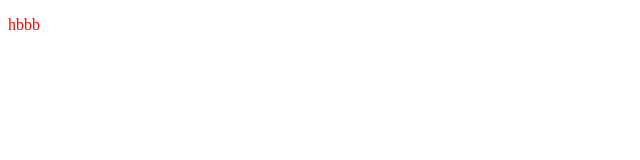
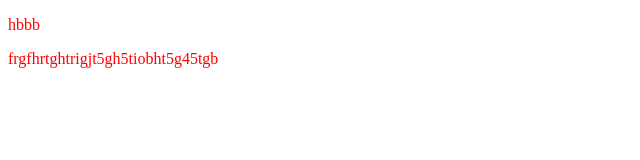
Before and after one commit to nan-12/localrepo, a plain HTML site: page index.html in a window 1280 px wide. Shown: the whole page, without its empty margins (0-640 px from the left). Drawn offline with Linux system fonts and the light colour scheme.

Commit message:
fbrvfrbv

```diff
--- a/index.html
+++ b/index.html
@@ -8,5 +8,6 @@
 </head>
 <body>
     <p>hbbb</p>
+    <p>frgfhrtghtrigjt5gh5tiobht5g45tgb</p>
 </body>
 </html>
```
